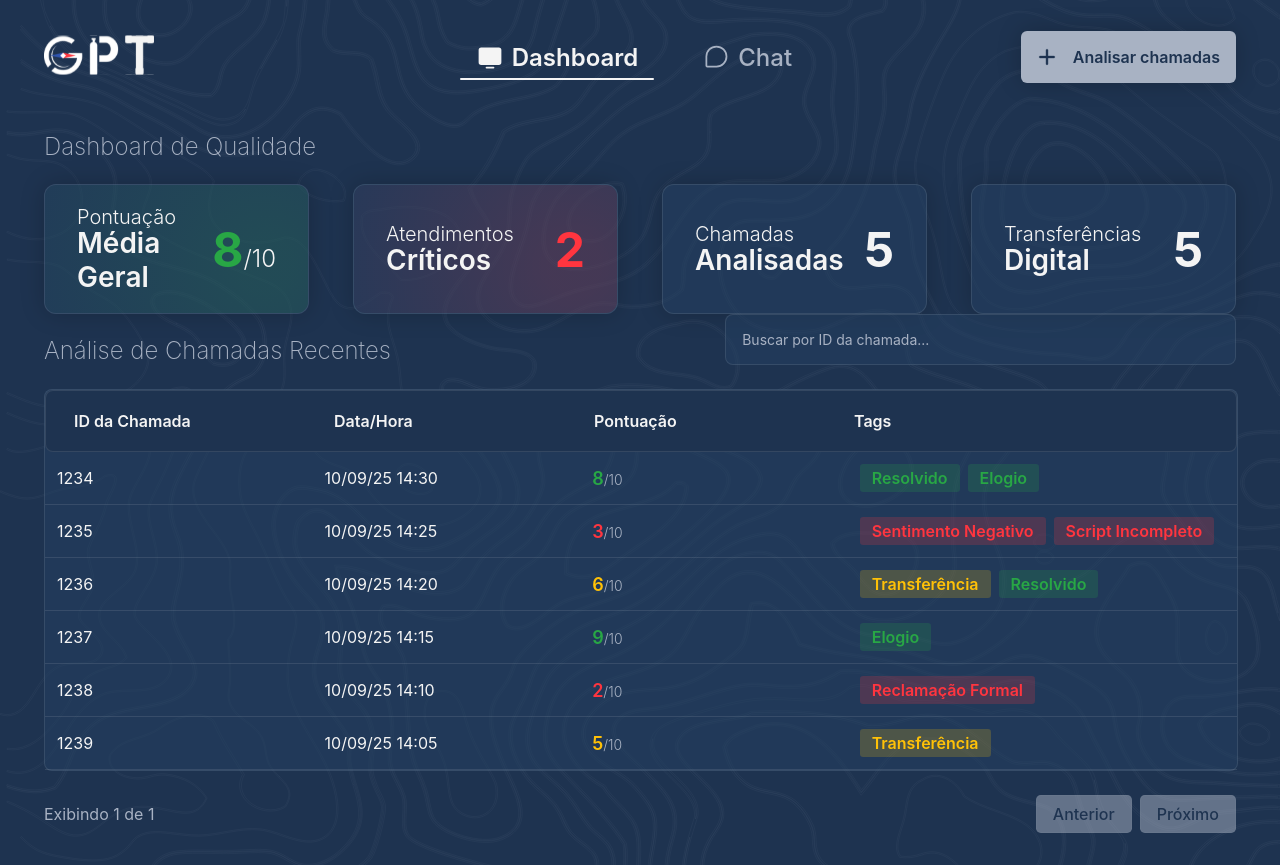
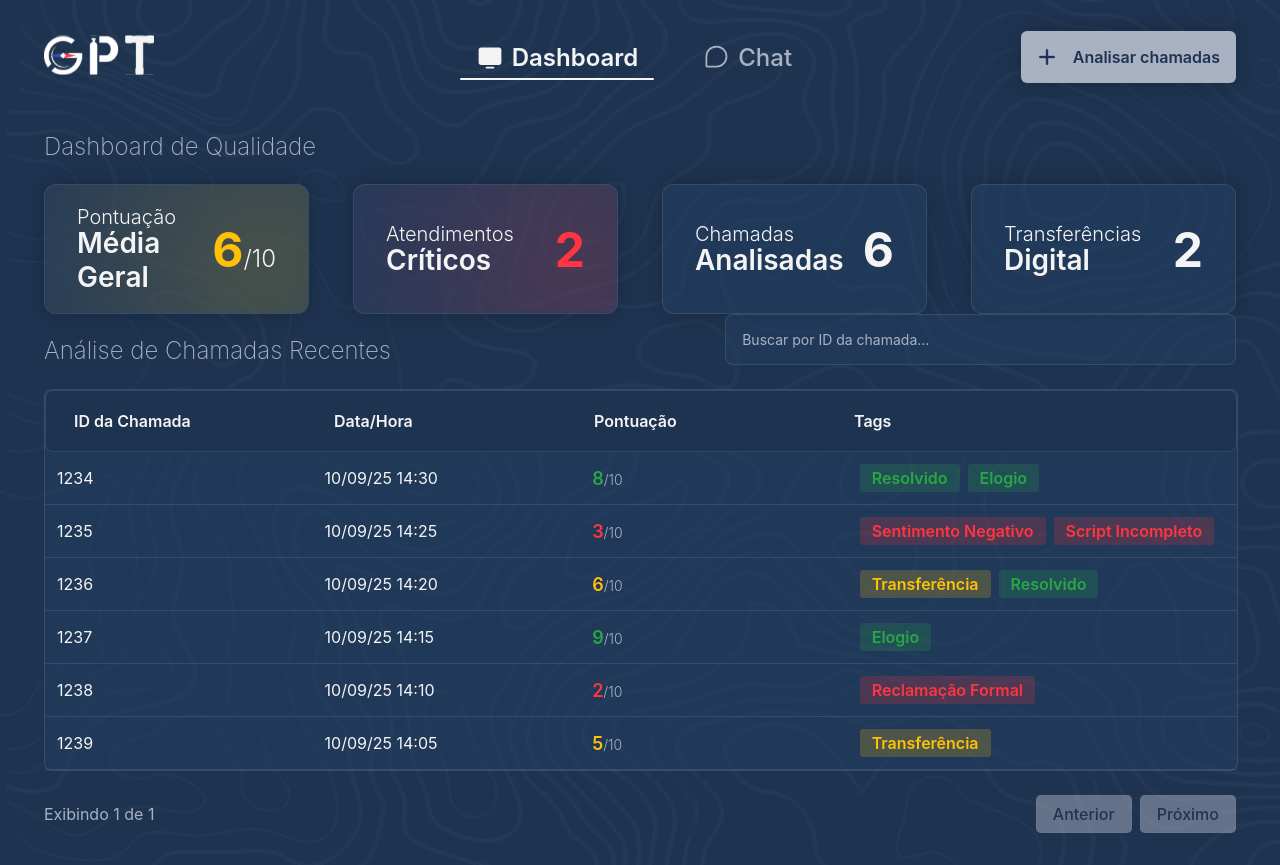
Before and after one commit to balb-0/Com.Sigo, a React (Vite) app in the folder src/frontend/: page / in a window 1280 px wide. Built offline with nearby package versions, Linux system fonts and the light colour scheme; no server answers.

Commit message:
feat: elaborar lógica de analise dos KPIs

```diff
--- a/src/frontend/src/components/Table/Table.tsx
+++ b/src/frontend/src/components/Table/Table.tsx
@@ -24,15 +24,6 @@ export interface Chamada {
     pontuacao: number;
     tags: Tag[];
 }
-
-const mockData: Chamada[] = [
-    { id: '1234', dataHora: '10/09/25 14:30', pontuacao: 8, tags: [{ name: 'Resolvido', type: 'positivo' }, { name: 'Elogio', type: 'positivo' }] },
-    { id: '1235', dataHora: '10/09/25 14:25', pontuacao: 3, tags: [{ name: 'Sentimento Negativo', type: 'negativo' }, { name: 'Script Incompleto', type: 'negativo' }] },
-    { id: '1236', dataHora: '10/09/25 14:20', pontuacao: 6, tags: [{ name: 'Transferência', type: 'neutro' }, { name: 'Resolvido', type: 'positivo' }] },
-    { id: '1237', dataHora: '10/09/25 14:15', pontuacao: 9, tags: [{ name: 'Elogio', type: 'positivo' }] },
-    { id: '1238', dataHora: '10/09/25 14:10', pontuacao: 2, tags: [{ name: 'Reclamação Formal', type: 'negativo' }] },
-    { id: '1239', dataHora: '10/09/25 14:05', pontuacao: 5, tags: [{ name: 'Transferência', type: 'neutro' }] },
-];
 
 const columnHelper = createColumnHelper<Chamada>();
 
@@ -88,8 +79,11 @@ const columns = [
     }),
 ];
 
-export function ChamadasTable() {
-    const [data] = useState(() => [...mockData]);
+interface ChamadasTableProps {
+    data: Chamada[];
+}
+
+export function ChamadasTable({ data }: ChamadasTableProps) {
     const [sorting, setSorting] = useState<SortingState>([]);
     const [globalFilter, setGlobalFilter] = useState('');
 
--- a/src/frontend/src/pages/Dashboard/Dashboard.tsx
+++ b/src/frontend/src/pages/Dashboard/Dashboard.tsx
@@ -1,7 +1,7 @@
 import './Dashboard.css';
 import Header from "../../components/Header/Header";
 import KpiCard from '../../components/KPICard/KPICard';
-import { ChamadasTable } from '../../components/Table/Table.tsx';
+import { ChamadasTable, type Chamada } from '../../components/Table/Table.tsx';
 
 interface DashboardProps {
     currentPage?: string;
@@ -16,10 +16,26 @@ export function Dashboard({ currentPage, onNavigate }: DashboardProps) {
         return 'var(--color-verde)';
     }
 
-    const overallScore = 8;
-    const criticalAttendances = 2;
-    const callsAnalyzed = 5;
-    const digitalTransfers = 5;
+    const mockChamadas: Chamada[] = [
+        { id: '1234', dataHora: '10/09/25 14:30', pontuacao: 8, tags: [{ name: 'Resolvido', type: 'positivo' }, { name: 'Elogio', type: 'positivo' }] },
+        { id: '1235', dataHora: '10/09/25 14:25', pontuacao: 3, tags: [{ name: 'Sentimento Negativo', type: 'negativo' }, { name: 'Script Incompleto', type: 'negativo' }] },
+        { id: '1236', dataHora: '10/09/25 14:20', pontuacao: 6, tags: [{ name: 'Transferência', type: 'neutro' }, { name: 'Resolvido', type: 'positivo' }] },
+        { id: '1237', dataHora: '10/09/25 14:15', pontuacao: 9, tags: [{ name: 'Elogio', type: 'positivo' }] },
+        { id: '1238', dataHora: '10/09/25 14:10', pontuacao: 2, tags: [{ name: 'Reclamação Formal', type: 'negativo' }] },
+        { id: '1239', dataHora: '10/09/25 14:05', pontuacao: 5, tags: [{ name: 'Transferência', type: 'neutro' }] },
+    ];
+
+    const overallScore = Math.round(
+        mockChamadas.reduce((acc, chamada) => acc + chamada.pontuacao, 0) / mockChamadas.length
+    );
+
+    const criticalAttendances = mockChamadas.filter(chamada => chamada.pontuacao < 4).length;
+
+    const callsAnalyzed = mockChamadas.length;
+
+    const digitalTransfers = mockChamadas.filter(chamada =>
+        chamada.tags.some(tag => tag.name.toLowerCase().includes('transferência'))
+    ).length;
 
     const scoreColor = getScoreColor(overallScore);
 
@@ -59,7 +75,7 @@ export function Dashboard({ currentPage, onNavigate }: DashboardProps) {
                     </div>
                 </div>
                 <div>
-                    <ChamadasTable />
+                    <ChamadasTable data={mockChamadas} />
                 </div>
             </main>
         </div>
```
